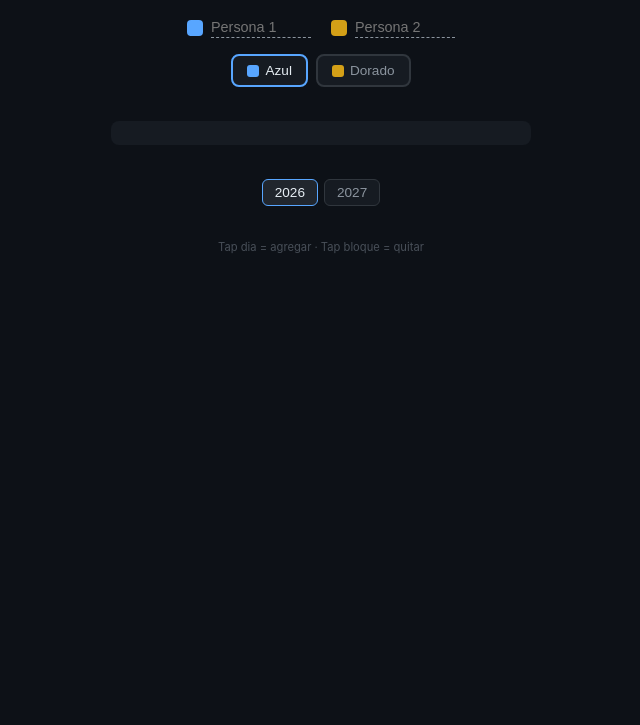
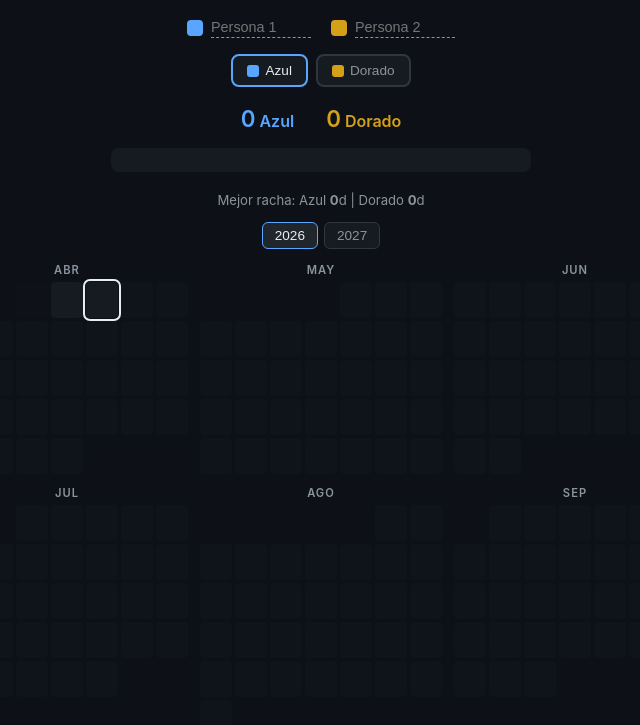
Before and after one commit to ventasypub-byte/event-tracker, a website: page public/index.html in a window 1280 px wide. Shown: the part 75-800 px from the top of the page, without its empty margins (319-959 px from the left). Drawn offline with Linux system fonts and the light colour scheme; no server answers.

Commit message:
Fix fire emoji: require event TODAY for active streak
- Streak is 0 if no event registered today, no fire shown
- Load waits for both data+names before rendering stats
- Prevents stale data from showing incorrect fire

Co-Authored-By: Claude Opus 4.6 (1M context) <noreply@anthropic.com>

```diff
--- a/public/index.html
+++ b/public/index.html
@@ -76,11 +76,10 @@ var START="2026-04-02";
 var q=function(id){return document.getElementById(id);};
 
 function load(){
-  fetch("/api/data/"+yr).then(function(r){return r.json();}).then(function(d){data=d;grid();stats();}).catch(function(){});
-  fetch("/api/names").then(function(r){return r.json();}).then(function(n){
-    q("nb").value=n.blue||"";q("ng").value=n.gold||"";
-    updML();stats();
-  }).catch(function(){});
+  var gotData=false,gotNames=false;
+  function ready(){if(gotData&&gotNames){grid();stats();}}
+  fetch("/api/data/"+yr).then(function(r){return r.json();}).then(function(d){data=d;gotData=true;ready();}).catch(function(){data={};gotData=true;ready();});
+  fetch("/api/names").then(function(r){return r.json();}).then(function(n){q("nb").value=n.blue||"";q("ng").value=n.gold||"";updML();gotNames=true;ready();}).catch(function(){gotNames=true;ready();});
 }
 
 function saveN(){
@@ -121,13 +120,15 @@ function isT(d){var t=new Date();return d.getFullYear()===t.getFullYear()&&d.get
 function isF(d){var t=new Date();t.setHours(0,0,0,0);return d>t;}
 
 function calcStreaks(){
-  var allDays=[];for(var k in data)allDays.push(k);
-  allDays.sort();
-  var bestB=0,bestG=0,curB=0,curG=0;
   var today=dk(new Date());
-  // current streaks (independent per person, consecutive days back from today)
+  // current streaks: must have event TODAY, then count consecutive days back
+  var todayEvts=data[today]||[];
+  var todayB=false,todayG=false;
+  for(var t=0;t<todayEvts.length;t++){if(todayEvts[t].value==="blue")todayB=true;if(todayEvts[t].value==="gold")todayG=true;}
+  var csB=0,csG=0;
+  if(todayB||todayG){
     var d2=new Date();d2.setHours(0,0,0,0);
-  var csB=0,csG=0,doneB=false,doneG=false;
+    var doneB=!todayB,doneG=!todayG;
     while(!doneB||!doneG){
       var k2=dk(d2),evts=data[k2]||[];
       var hasB=false,hasG=false;
@@ -137,6 +138,7 @@ function calcStreaks(){
       if(doneB&&doneG)break;
       d2.setDate(d2.getDate()-1);
       if(dk(d2)<START)break;
+    }
   }
   // best streaks (longest consecutive run)
   var sorted=Object.keys(data).filter(function(k){return k>=START;}).sort();
```
Lines whose indentation alone changed are shown as unchanged.
